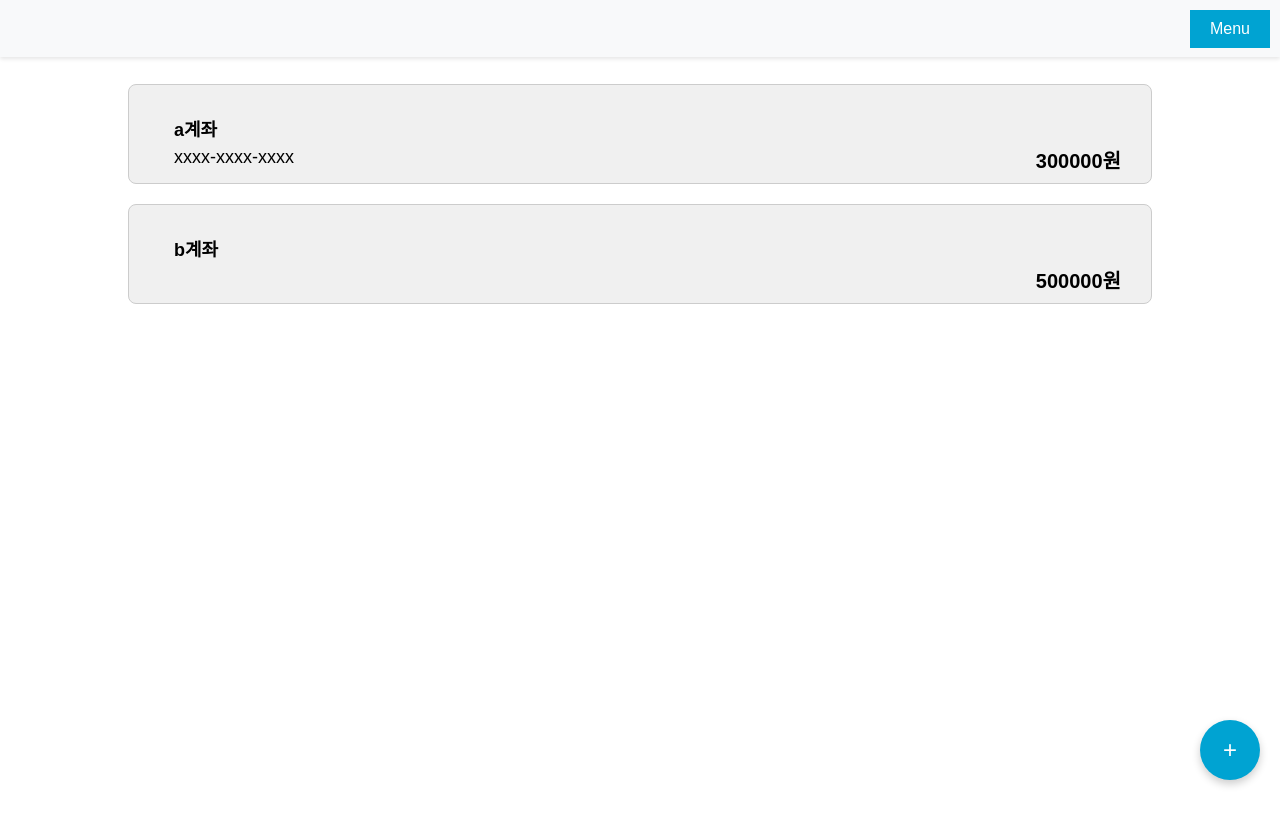
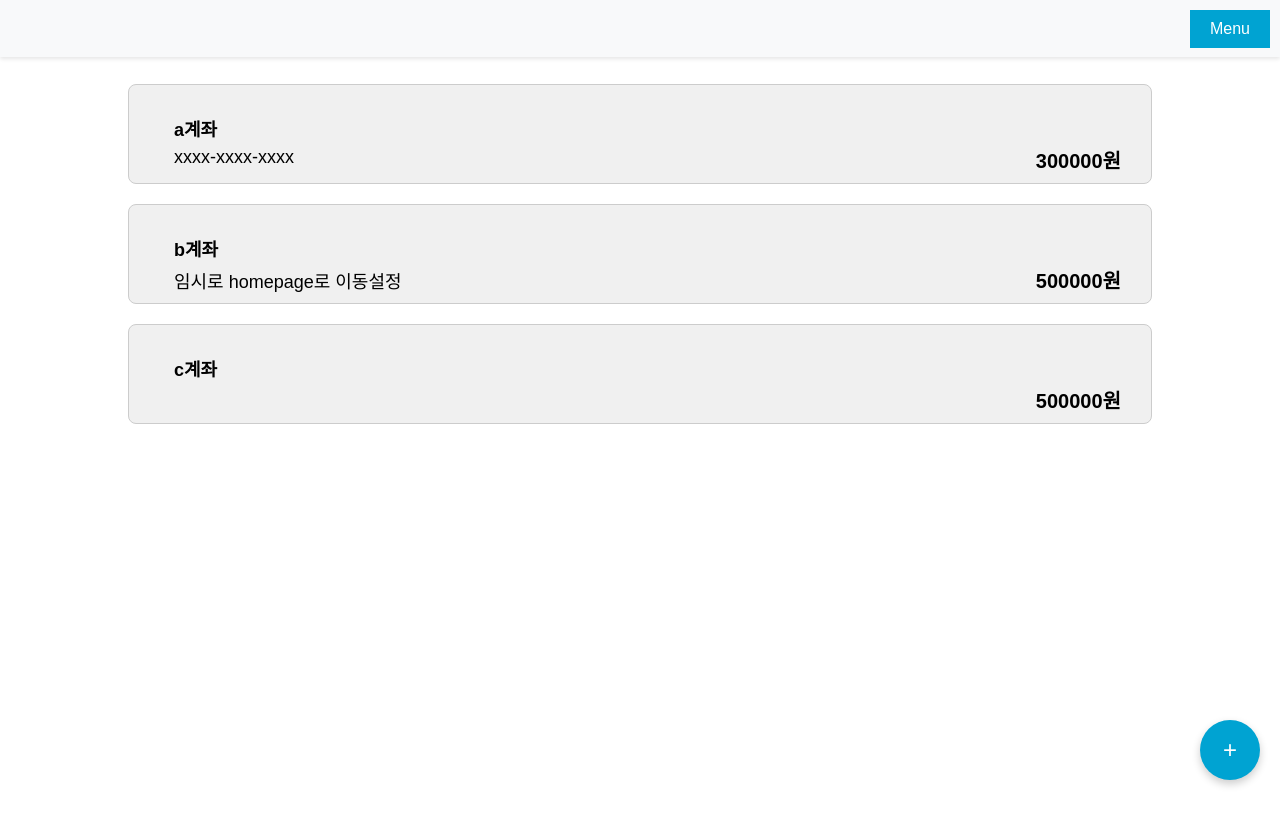
Before and after one commit to dlwlsdn8864/blog, a React (Create React App) app: page /accountlist in a window 1280 px wide. Shown: the top 826 px of the page. Built offline with nearby package versions, Linux system fonts and the light colour scheme.

Commit message:
소비량 페이지와 계좌관리 페이지의 버튼 클릭시 onClick이벤트를 임시로 Homepage로 이동하게 설정

```diff
--- a/src/components/AccountButton.jsx
+++ b/src/components/AccountButton.jsx
@@ -1,10 +1,15 @@
 import React from 'react';
 import { Link } from 'react-router-dom';
+import { useNavigate } from 'react-router-dom';
 import './AccountButton.css';
 
 const AccountButton = ({ name, text, amount }) => {
+  const to_link = useNavigate();
+  const 계좌수정 =()=>{
+    to_link('/');
+  }
   return (
-    <button className="custom-button">
+    <button className="custom-button" onClick={계좌수정}>
       <div className="content">
         <div className="top-left">
           <div className="name">{name}</div>
--- a/src/components/MoneyChangeButton.jsx
+++ b/src/components/MoneyChangeButton.jsx
@@ -1,10 +1,14 @@
 import React from 'react';
-import { Link } from 'react-router-dom';
+import { useNavigate } from 'react-router-dom';
 import './MoneyChangeButton.css';
 
 const MoneyChangeButton = ({ date, text, amount, type }) => {
+  const to_link = useNavigate();
+  const 소비량수정 =()=>{
+    to_link('/');
+  }
   return (
-    <button className={`custom-button ${type === 0 ? 'expense' : 'income'}`}>
+    <button className={`custom-button ${type === 0 ? 'expense' : 'income'}`} onClick={소비량수정}>
       <div className="content">
         <div className="top-left">
           <div className="date">{date}</div>
--- a/src/pages/AccountList.js
+++ b/src/pages/AccountList.js
@@ -12,7 +12,8 @@ function AccountList(){
     return(
         <div className="page">
             <AccountButton name="a계좌" text="xxxx-xxxx-xxxx" amount={300000}/>
-            <AccountButton name="b계좌" amount={500000}/>
+            <AccountButton name="b계좌" text="임시로 homepage로 이동설정" amount={500000}/>
+            <AccountButton name="c계좌" amount={500000}/>
             <FloatingButton/>
         </div>
     )
--- a/src/pages/MoneyChange.js
+++ b/src/pages/MoneyChange.js
@@ -11,7 +11,7 @@ function MoneyChange(){
     let [수입, 수입변경] = useState(200000);
     return(
         <div className="page">
-            <MoneyChangeButton date="2024-08-23" text="학사 1일 안내자 알바" amount="$100" type={1} />
+            <MoneyChangeButton date="2024-08-23" text="일단은 homepage로 이동하게 설정" amount="$100" type={1} />
             <MoneyChangeButton date="2024-08-24" text="집주인 월세" amount="$100" type={0}/>
             <FloatingButton />
         </div>
```
